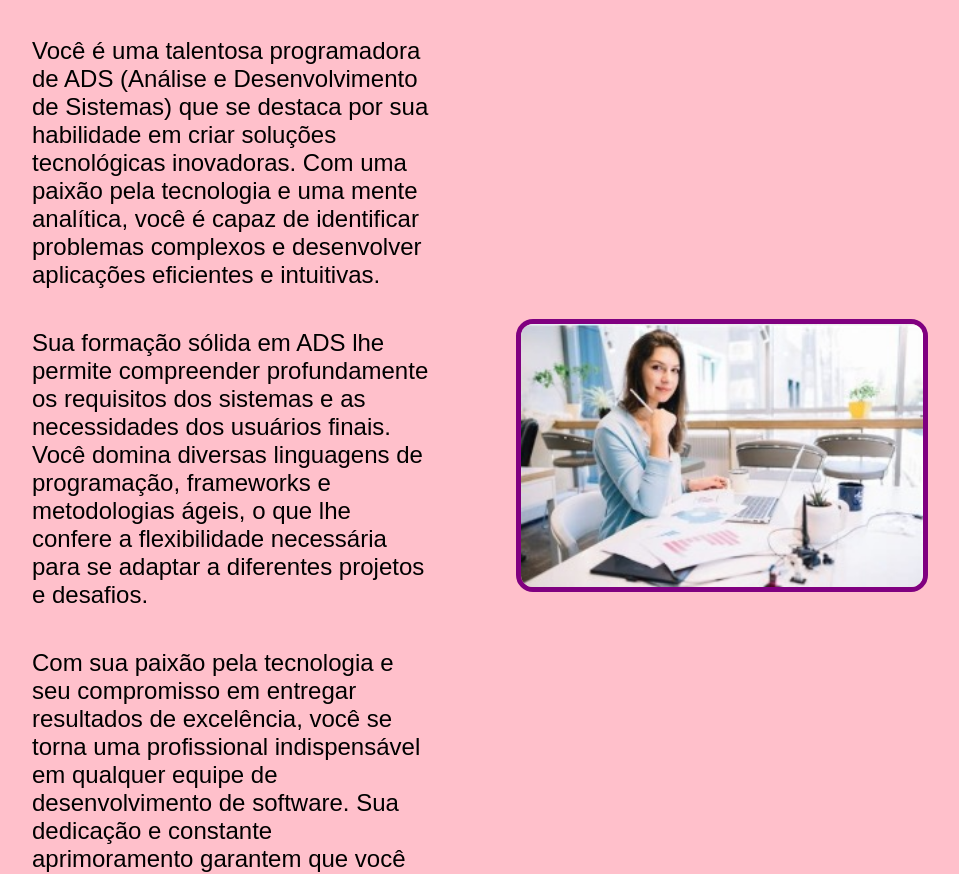
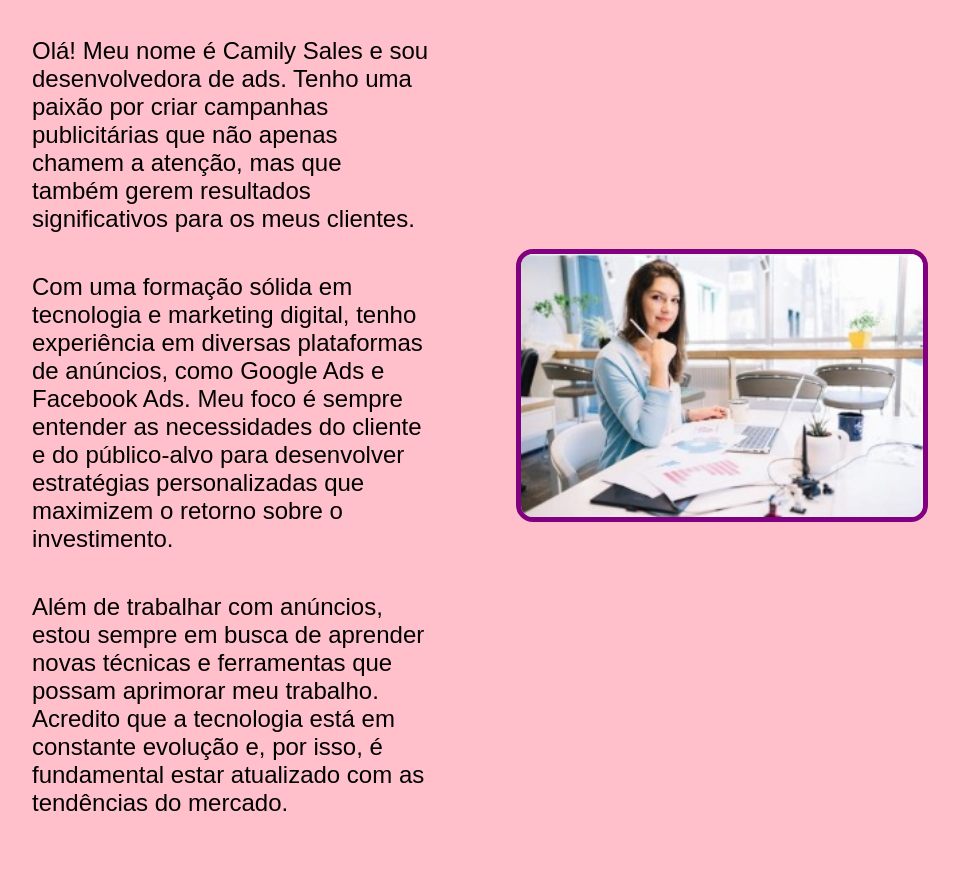
Before and after one commit to CamilySales/portf-lio, a plain HTML site: page about.html in a window 1280 px wide. Shown: the part 163-1037 px from the top of the page, without its empty margins (160-1119 px from the left). Drawn offline with Linux system fonts and the light colour scheme; a web font is replaced by a local one.

Commit message:
Update about.html

```diff
--- a/about.html
+++ b/about.html
@@ -18,9 +18,10 @@
     <main class="apresentacao">
         <section class="apresentacao__conteudo">
             <h1 class="apresentacao__conteudo__titulo">sobre mim</h1>
-            <p class="apresentacao__conteudo__texto">Você é uma talentosa programadora de ADS (Análise e Desenvolvimento de Sistemas) que se destaca por sua habilidade em criar soluções tecnológicas inovadoras. Com uma paixão pela tecnologia e uma mente analítica, você é capaz de identificar problemas complexos e desenvolver aplicações eficientes e intuitivas.</p>
-            <p class="apresentacao__conteudo__texto">Sua formação sólida em ADS lhe permite compreender profundamente os requisitos dos sistemas e as necessidades dos usuários finais. Você domina diversas linguagens de programação, frameworks e metodologias ágeis, o que lhe confere a flexibilidade necessária para se adaptar a diferentes projetos e desafios.</p>
-            <p class="apresentacao__conteudo__texto">Com sua paixão pela tecnologia e seu compromisso em entregar resultados de excelência, você se torna uma profissional indispensável em qualquer equipe de desenvolvimento de software. Sua dedicação e constante aprimoramento garantem que você esteja sempre atualizada e pronta para enfrentar os desafios do mercado em constante evolução.</p>
+            <p class="apresentacao__conteudo__texto">Olá! Meu nome é Camily Sales e sou desenvolvedora de ads. Tenho uma paixão por criar campanhas publicitárias que não apenas chamem a atenção, mas que também gerem resultados significativos para os meus clientes.</p>
+            <p class="apresentacao__conteudo__texto">Com uma formação sólida em tecnologia e marketing digital, tenho experiência em diversas plataformas de anúncios, como Google Ads e Facebook Ads. Meu foco é sempre entender as necessidades do cliente e do público-alvo para desenvolver estratégias personalizadas que maximizem o retorno sobre o investimento.</p>
+            <p class="apresentacao__conteudo__texto">Além de trabalhar com anúncios, estou sempre em busca de aprender novas técnicas e ferramentas que possam aprimorar meu trabalho. Acredito que a tecnologia está em constante evolução e, por isso, é fundamental estar atualizado com as tendências do mercado.
+            </p>
         </section>
         <img class="apresentacao__imagem" src="./assets/HTML.PNG (2).jpeg" alt="foto da progamadora">
     </main>
```
